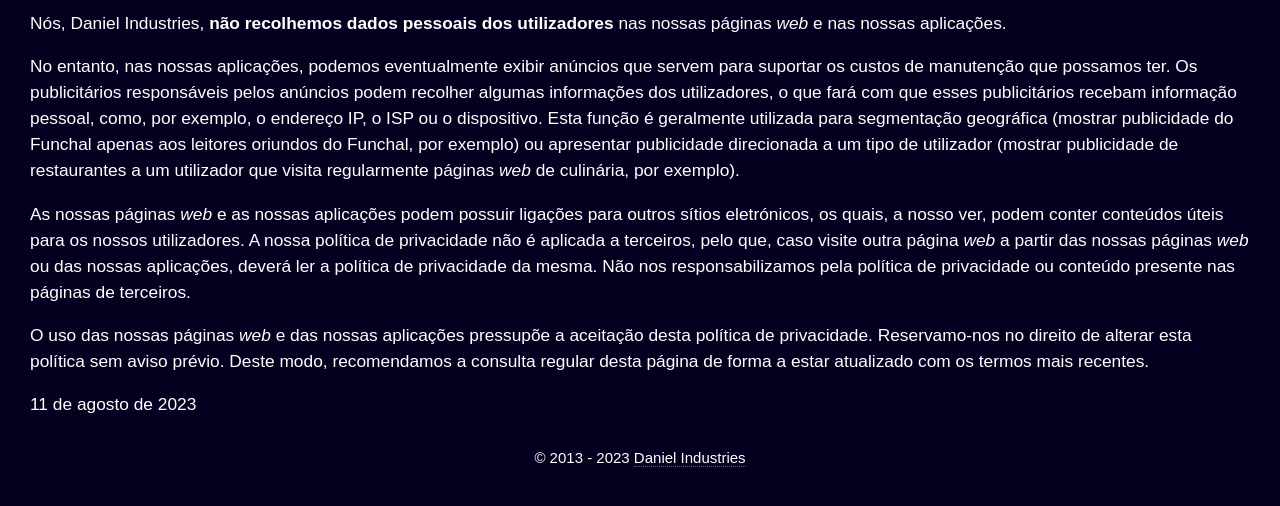
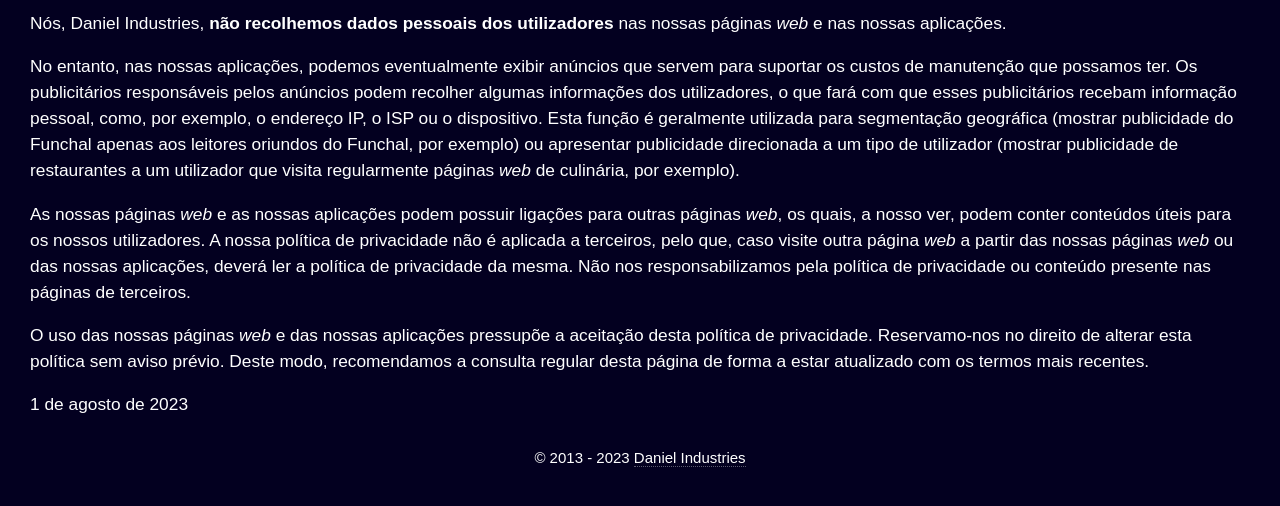
Before and after one commit to DanielIndustries/danielindustries.github.io, a plain HTML site: page index.html in a window 1280 px wide. Shown: the part 226-732 px from the top of the page. Drawn offline with Linux system fonts and the light colour scheme.

Commit message:
Add files via upload

```diff
--- a/index.html
+++ b/index.html
@@ -56,9 +56,9 @@
 			<h1>Política de privacidade da Daniel Industries</h1>
 			<p>Nós, Daniel Industries, <b>não recolhemos dados pessoais dos utilizadores</b> nas nossas páginas <i>web</i> e nas nossas aplicações.</p>
 			<p>No entanto, nas nossas aplicações, podemos eventualmente exibir anúncios que servem para suportar os custos de manutenção que possamos ter. Os publicitários responsáveis pelos anúncios podem recolher algumas informações dos utilizadores, o que fará com que esses publicitários recebam informação pessoal, como, por exemplo, o endereço IP, o ISP ou o dispositivo. Esta função é geralmente utilizada para segmentação geográfica (mostrar publicidade do Funchal apenas aos leitores oriundos do Funchal, por exemplo) ou apresentar publicidade direcionada a um tipo de utilizador (mostrar publicidade de restaurantes a um utilizador que visita regularmente páginas <i>web</i> de culinária, por exemplo).</p>
-			<p>As nossas páginas <i>web</i> e as nossas aplicações podem possuir ligações para outros sítios eletrónicos, os quais, a nosso ver, podem conter conteúdos úteis para os nossos utilizadores. A nossa política de privacidade não é aplicada a terceiros, pelo que, caso visite outra página <i>web</i> a partir das nossas páginas <i>web</i> ou das nossas aplicações, deverá ler a política de privacidade da mesma. Não nos responsabilizamos pela política de privacidade ou conteúdo presente nas páginas de terceiros.</p>
+			<p>As nossas páginas <i>web</i> e as nossas aplicações podem possuir ligações para outras páginas <i>web</i>, os quais, a nosso ver, podem conter conteúdos úteis para os nossos utilizadores. A nossa política de privacidade não é aplicada a terceiros, pelo que, caso visite outra página <i>web</i> a partir das nossas páginas <i>web</i> ou das nossas aplicações, deverá ler a política de privacidade da mesma. Não nos responsabilizamos pela política de privacidade ou conteúdo presente nas páginas de terceiros.</p>
 			<p>O uso das nossas páginas <i>web</i> e das nossas aplicações pressupõe a aceitação desta política de privacidade. Reservamo-nos no direito de alterar esta política sem aviso prévio. Deste modo, recomendamos a consulta regular desta página de forma a estar atualizado com os termos mais recentes.</p>
-			<p>11 de agosto de 2023</p>
+			<p>1 de agosto de 2023</p>
 		</main>
 		<footer>
 			&copy; 2013 - <span id="ano">2023</span> <a href="https://danielindustries.com">Daniel Industries</a>
```
